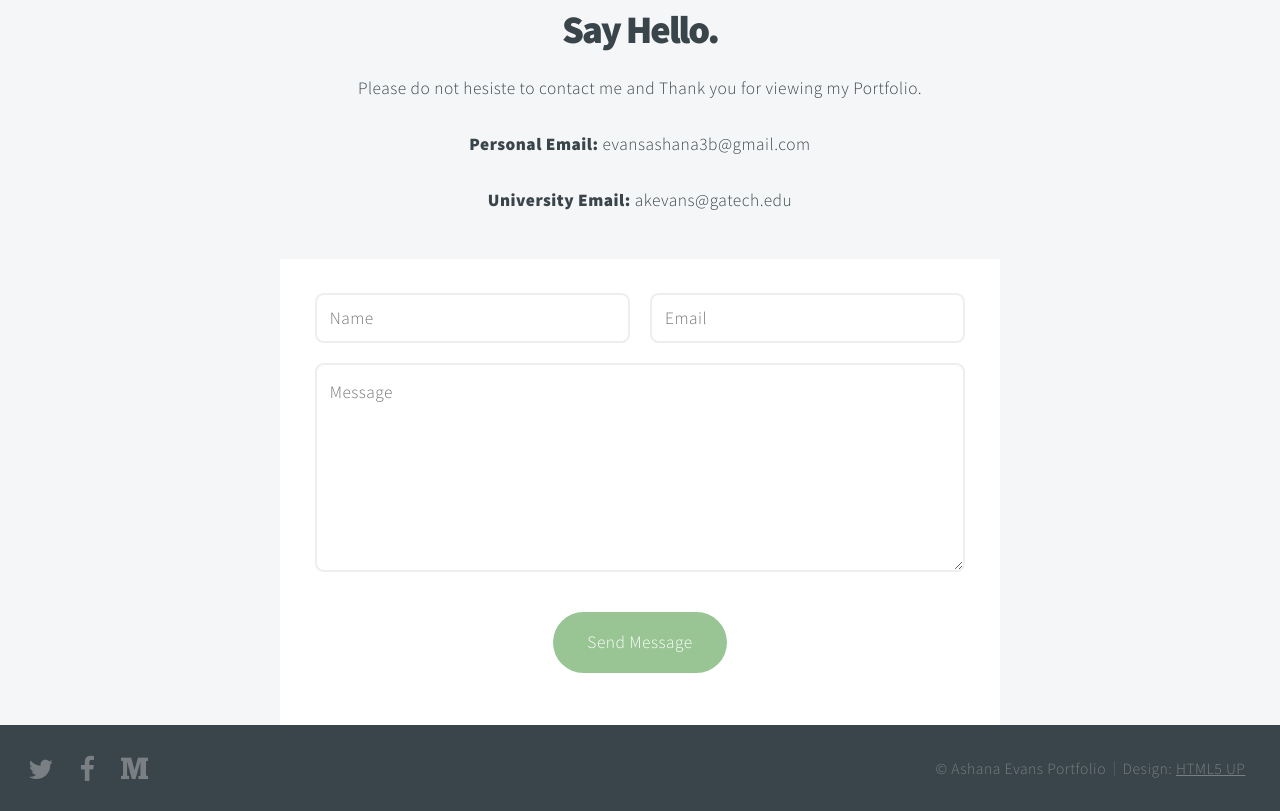
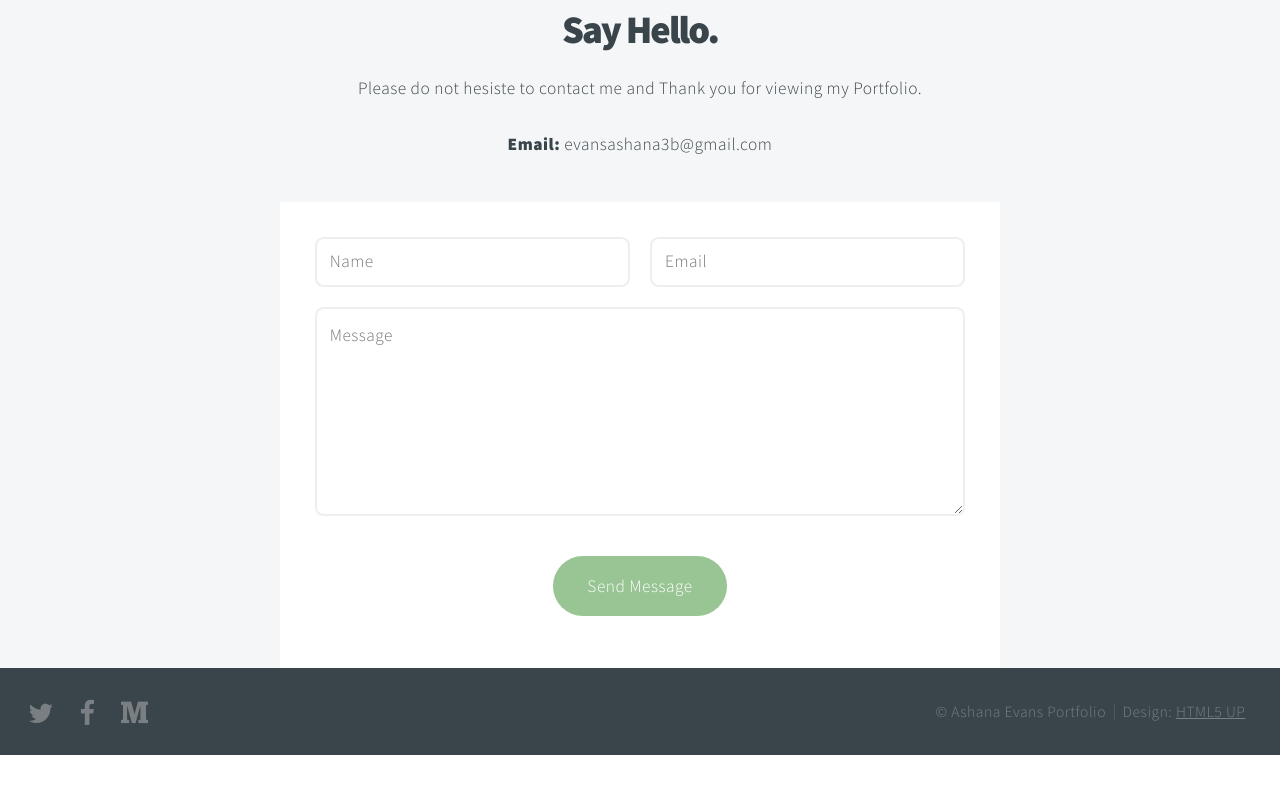
Before and after one commit to evansashana/ashanaevans, a plain HTML site: page index.html in a window 1280 px wide. Shown: the part 4140-4951 px from the top of the page. After the commit the page ends 4895 px from the top, so only its background shows below. Drawn offline with Linux system fonts and the light colour scheme.

Commit message:
Changes to portfolio email href

```diff
--- a/index.html
+++ b/index.html
@@ -172,8 +172,8 @@ Ashana Evans Portfolio
 					<header>
 						<h2>Say Hello.</h2>
 						<p>Please do not hesiste to contact me and Thank you for viewing my Portfolio.</p>
-                        <p><strong>Personal Email:</strong> evansashana3b@gmail.com</p>
-                        <p><strong>University Email:</strong> akevans@gatech.edu</p>
+                        <p href="mailto:evansashana3b@gmail.com"><strong> Email:</strong> evansashana3b@gmail.com</p>
+                        <!--<p><strong>University Email:</strong> akevans@gatech.edu</p>-->
                     </header>
 					<div class="box container 75%">
 
```
